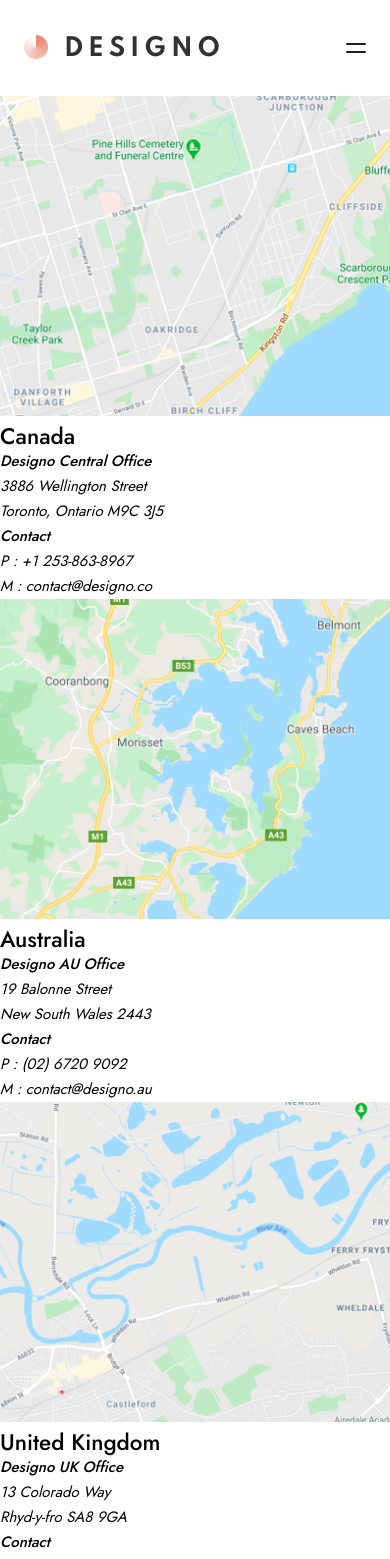
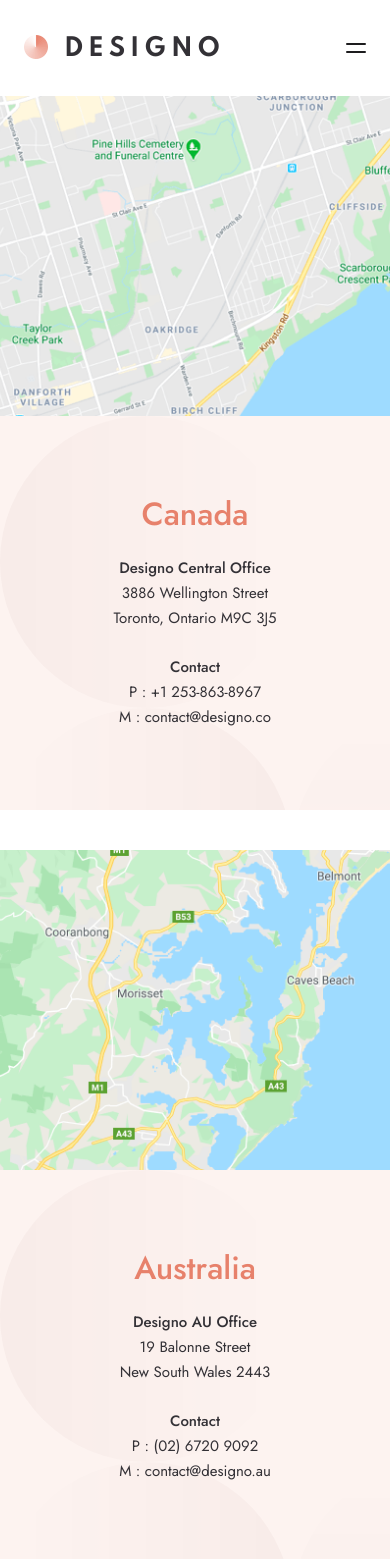
Before and after one commit to richieAiello/designo-website, a React (Vite) app: page /locations in a window 390 px wide. Shown: the top 1559 px of the page. Built offline with nearby package versions, Linux system fonts and the light colour scheme.

Commit message:
Styles for Map.js on mobile.

```diff
--- a/src/components/main/map-section/Map.js
+++ b/src/components/main/map-section/Map.js
@@ -2,9 +2,9 @@
 
   return (
     <section className={`map map--${props.modifier} container--secondary`}>
-      <picture>
-        <source srcSet={props.desktop} media="(min-width: 1440px)" />
-        <img src={props.modifier} alt="" className="image image--map" />
+      <picture className="image--map">
+        <source srcSet={props.imgDesktop} media="(min-width: 1440px)" />
+        <img src={props.img} alt="" className="image image--map" />
       </picture>
       <div className={`map__context map__context--${props.modifier}`}>
         <h1 className="map__heading bold">
--- a/src/main.scss
+++ b/src/main.scss
@@ -334,6 +334,7 @@
 
   &--locations {
     margin-top: 6rem;
+    padding-bottom: 19.375rem;
   }
 }
 
@@ -638,6 +639,41 @@
   }
 }
 
+// Section map
+.map {
+  display: flex;
+  flex-direction: column;
+
+  &--australia {
+    margin-block: 2.5rem;
+  }
+
+  &__context {
+    background-image: url(./assets/shared/desktop/bg-pattern-three-circles.svg);
+    background-repeat: no-repeat;
+    text-align: center;
+    margin-top: 0;
+    color: $dark-grey;
+    background-color: #FDF3F0;
+    padding: 5rem 0;
+  }
+
+  &__heading {
+    color: $peach;
+    font-size: 2rem;
+    line-height: 2.25rem;
+    margin-bottom: 1.5rem;
+  }
+
+  &__text {
+    font-style: normal;
+
+    &:nth-of-type(1) {
+      margin-bottom: 1.5rem;
+    }
+  }
+}
+
 /*****************************************
   FOOTER
 *****************************************/
--- a/src/routes/Locations.js
+++ b/src/routes/Locations.js
@@ -5,15 +5,17 @@
 import australiaDesktop from "../assets/locations/desktop/image-map-australia.png";
 import uk from "../assets/locations/tablet/image-map-uk.png";
 import ukDesktop from "../assets/locations/desktop/image-map-united-kingdom.png"
+import YourProject from "../components/main/your-project-section/YourProject";
 import Footer from "../components/footer/Footer";
 
 export default function Locations() {
   return (
     <>
-      <main className="main--locations">
+      <main className="main main--locations">
         <Map
-          modifier={canada}
-          desktop={canadaDesktop}
+          modifier="canada"
+          img={canada}
+          imgDesktop={canadaDesktop}
           heading="Canada"
           office="Designo Central Office"
           street="3886 Wellington Street"
@@ -22,8 +24,9 @@
           email="M : contact@designo.co"
         />
         <Map
-          modifier={australia}
-          desktop={australiaDesktop}
+          modifier="australia"
+          img={australia}
+          imgDesktop={australiaDesktop}
           heading="Australia"
           office="Designo AU Office"
           street="19 Balonne Street"
@@ -32,8 +35,9 @@
           email="M : contact@designo.au"
         />
         <Map
-          modifier={uk}
-          desktop={ukDesktop}
+          modifier="uk"
+          img={uk}
+          imgDesktop={ukDesktop}
           heading="United Kingdom"
           office="Designo UK Office"
           street="13 Colorado Way"
@@ -41,6 +45,7 @@
           phone="P : 078 3115 1400"
           email="M : contact@designo.uk"
         />
+        <YourProject />
       </main>
       <Footer footerClass="footer" />
     </>
```
